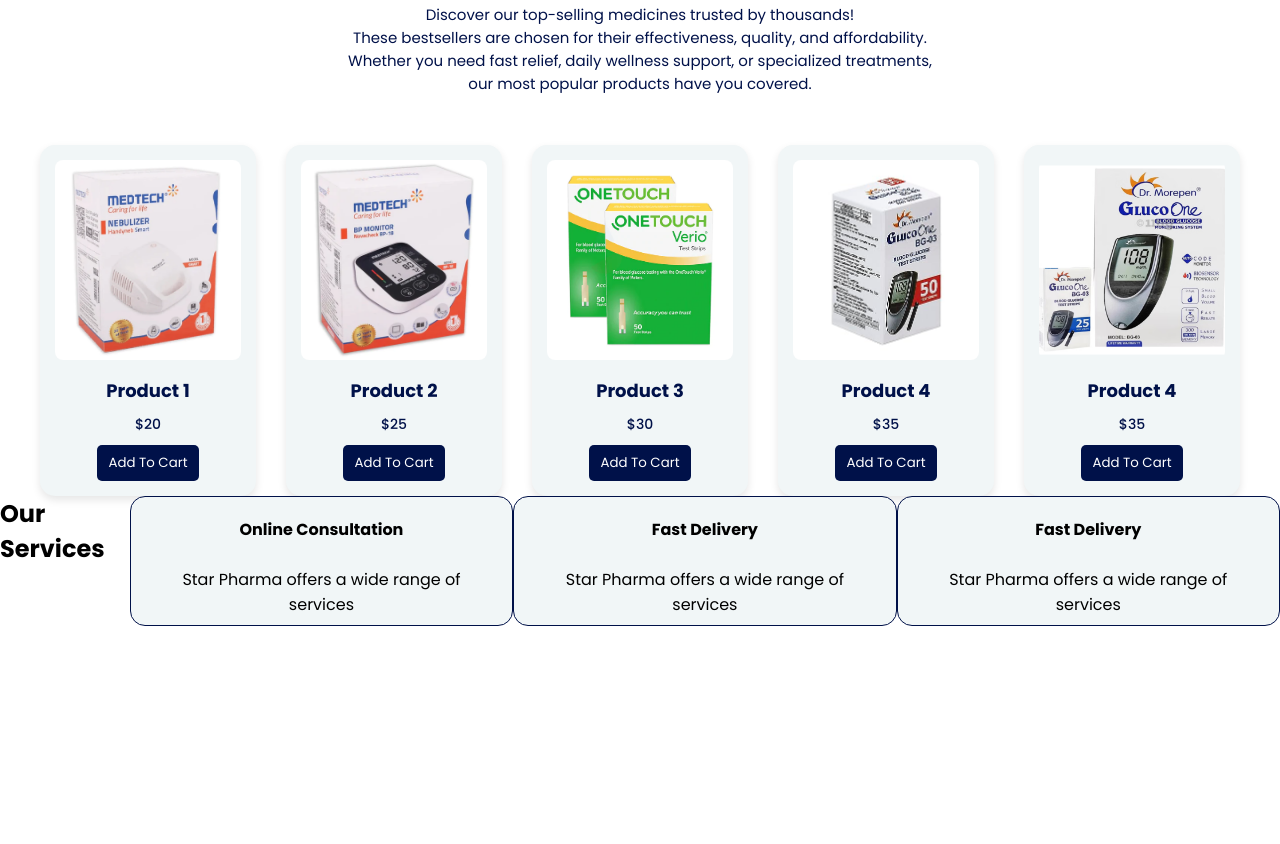
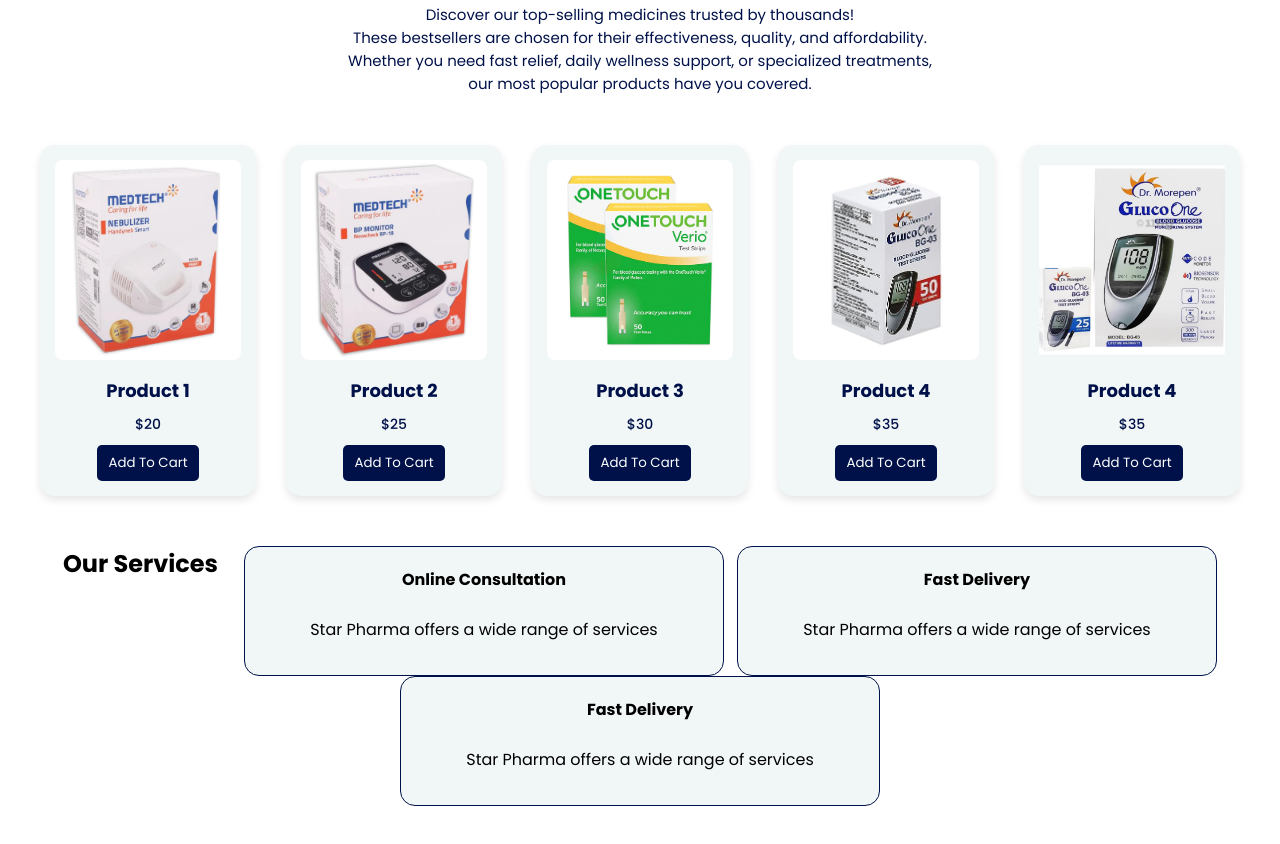
Before and after one commit to Mofiz-Usmani/Intermediate-Level-Projectss, a website: page index.html in a window 1280 px wide. Shown: the part 925-1769 px from the top of the page. Before the commit the page ends 1551 px from the top, so only its background shows below. Drawn offline with Linux system fonts and the light colour scheme.

Commit message:
Auto commit

```diff
--- a/index.html
+++ b/index.html
@@ -76,7 +76,7 @@
     </div>
 
     <div class="services">
-        <h2>Our Services</h2><br>
+        <h2>Our Services</h2><br><br>
         <div class="services-box">
             <h4>Online Consultation</h4><br>
             <p>Star Pharma offers a wide range of services</p>
--- a/style.css
+++ b/style.css
@@ -164,12 +164,17 @@
 }
 
 .services {
+    padding: 50px;
     display: flex;
+    justify-content: center;
+    /* align-items: center; */
+    flex-wrap: wrap;
+    justify-content: space-evenly;
 }
 
 .services-box {
     height: 130px;
-    width: 450px;
+    width: 480px;
     background: rgb(241, 246, 247);
     border-radius: 15px;
     border: 1px solid rgb(0, 17, 73);
```
